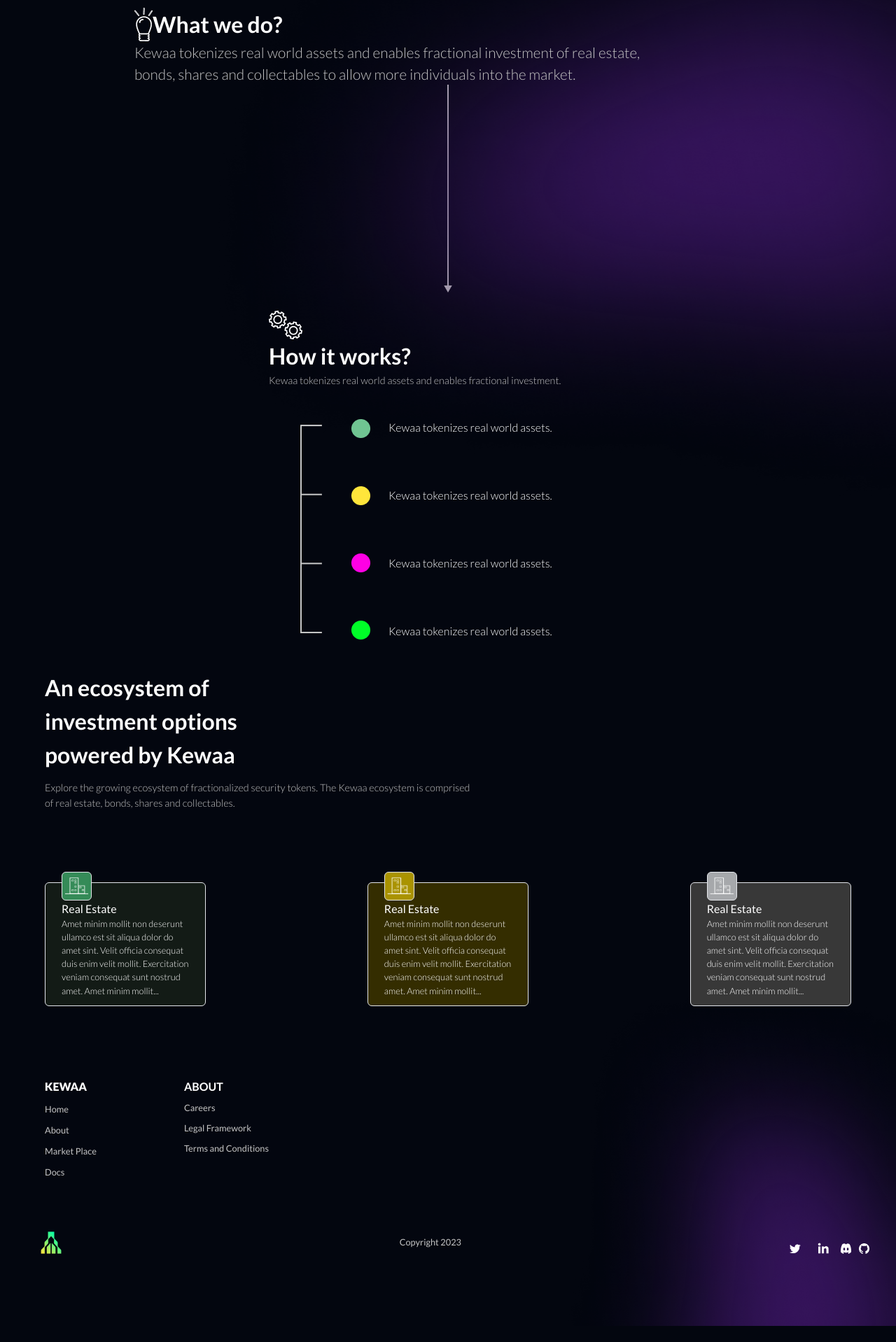
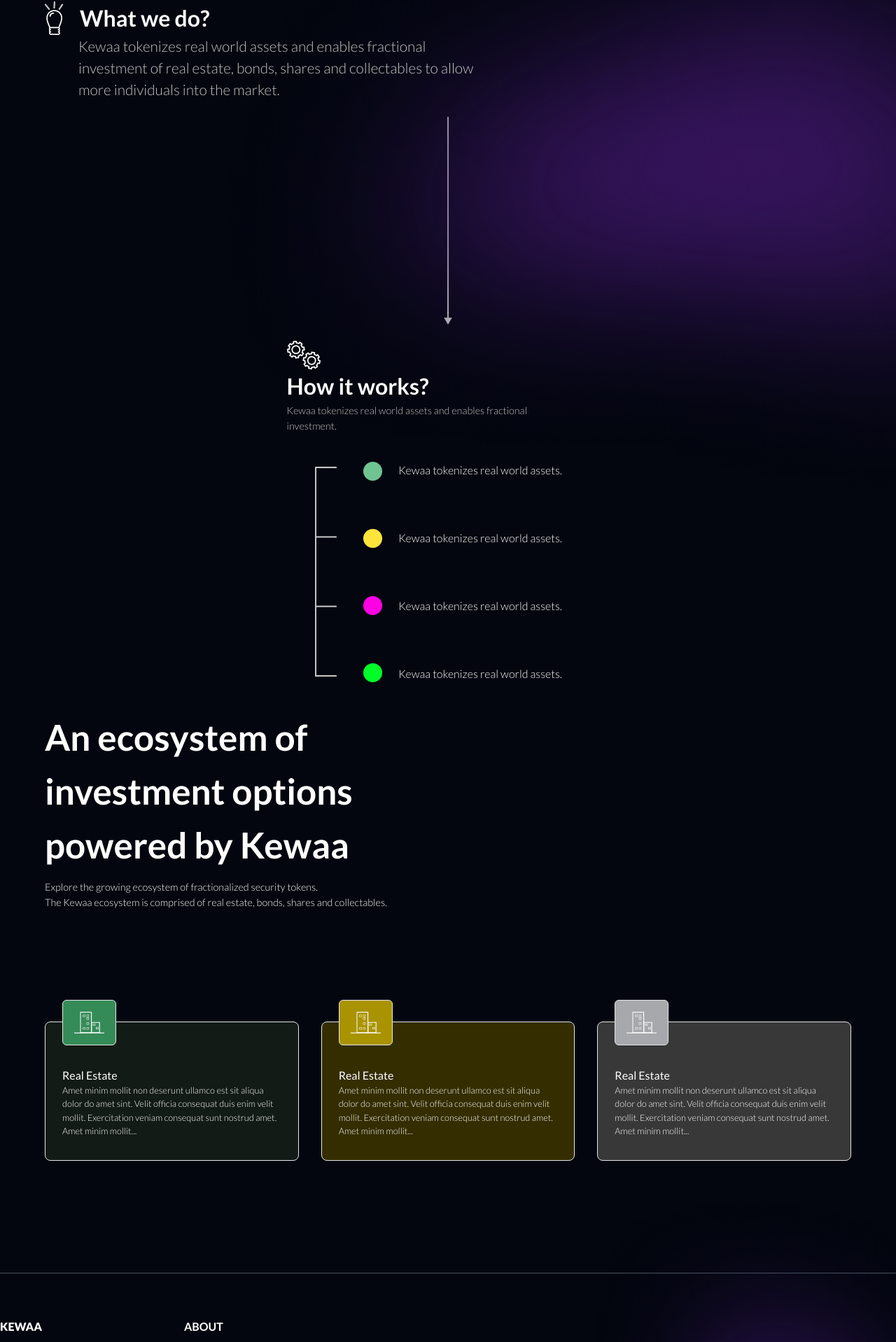
Before and after one commit to muhaj-dev/kewaa-v2, a Next.js app: page / in a window 1280 px wide. Shown: the part 879-2797 px from the top of the page at 70% size. Before the commit the page ends 2774 px from the top, so only its background shows below. Built offline with nearby package versions, Linux system fonts and the light colour scheme.

Commit message:
lamding page done

```diff
--- a/src/app/globals.css
+++ b/src/app/globals.css
@@ -1,8 +1,6 @@
 @tailwind base;
 @tailwind components;
 @tailwind utilities;
-
-
 
 :root {
   --foreground-rgb: 0, 0, 0;
@@ -10,27 +8,27 @@
   --background-end-rgb: 255, 255, 255;
 }
 
-
 @media (prefers-color-scheme: dark) {
   :root {
     --foreground-rgb: 255, 255, 255;
     --background-start-rgb: 0, 0, 0;
     --background-end-rgb: 0, 0, 0;
   }
-
 }
 
 body {
   color: rgb(var(--foreground-rgb));
   background: #03060f;
-  color:#fff;
+  color: #fff;
+}
 
-
-  }
-
-
-
-.bg{
+.bg {
   background: url(../assets/kewaabg.png);
   background-size: 100% 100%;
 }
+
+.what__container--card-list {
+  display: grid;
+
+  grid-template-columns: repeat(auto-fit, minmax(min(100%, 18.6rem), 1fr));
+}
--- a/src/app/page.tsx
+++ b/src/app/page.tsx
@@ -6,11 +6,14 @@
 export default function HomePage() {
   return (
     <>
-      <div className=" bg-cover bg-center h-screen w-full bg px-[5%]">
-        <Navbar />
-        <Hero />
+      <div className=" bg-cover bg-center h-screen w-full bg px-[5%] ">
+        <div className="max-w-[80rem] mx-auto">
+          <Navbar />
+          <Hero />
+        </div>
       </div>
       <What />
+      <div className="h-[1px] mb-16 bg-gray-600  w-full"></div>
       <Footer />
     </>
   );
--- a/src/components/Home/EcoCard.tsx
+++ b/src/components/Home/EcoCard.tsx
@@ -1,15 +1,25 @@
-import React from 'react'
-import Image from 'next/image';
-import ecoimage from '../../assets/ecoimage.png'
+import React from "react";
+import Image from "next/image";
+import ecoimage from "../../assets/ecoimage.png";
 
-const EcoCard = ({imgbg, cardbg}:any) => {
+const EcoCard = ({ imgbg, cardbg }: any) => {
   return (
-    <div className={`border rounded-md lg:w-[20%] relative z-[5] py-[8%] px-[5%] lg:px-[2%] lg:py-[1%] my-[13%] lg:my-[0%] ${cardbg}`}>
-        <Image src={ecoimage} alt="eco" className={`mt-[-15%] border rounded-md py-[4%] px-[2%] ${imgbg}`}/>
-        <h3>Real Estate</h3>
-        <p className='lg:text-[0.8rem] text-[1.3rem] font-[300]'>Amet minim mollit non deserunt ullamco est sit aliqua dolor do amet sint. Velit officia consequat duis enim velit mollit. Exercitation veniam consequat sunt nostrud amet. Amet minim mollit...</p>
+    <div
+      className={`border rounded-lg w-full  relative z-[5] px-3 sm:px-6 pt-16 pb-8 ${cardbg}`}
+    >
+      <div
+        className={` border rounded-md p-2 sm:p-4 absolute -top-8 w-fit ${imgbg}`}
+      >
+        <Image src={ecoimage} alt="eco" />
+      </div>
+      <h3>Real Estate</h3>
+      <p className="lg:text-[0.8rem] text-[1.3rem] font-[300]">
+        Amet minim mollit non deserunt ullamco est sit aliqua dolor do amet
+        sint. Velit officia consequat duis enim velit mollit. Exercitation
+        veniam consequat sunt nostrud amet. Amet minim mollit...
+      </p>
     </div>
-  )
-}
+  );
+};
 
-export default EcoCard
+export default EcoCard;
--- a/src/components/Home/Footer.tsx
+++ b/src/components/Home/Footer.tsx
@@ -1,96 +1,100 @@
-import Link from 'next/link'
-import React from 'react'
-import footerBg from '../../assets/footerbg.png'
-import footerlogo from '../../assets/footerlogo.png'
-import twitter from '../../assets/twitter.png'
-import linkedin from '../../assets/linkedin.png'
-import discord from '../../assets/discord.png'
-import github from '../../assets/github.png'
-import Image from 'next/image';
+import Link from "next/link";
+import React from "react";
+import footerBg from "../../assets/footerbg.png";
+import footerlogo from "../../assets/footerlogo.png";
+import twitter from "../../assets/twitter.png";
+import linkedin from "../../assets/linkedin.png";
+import discord from "../../assets/discord.png";
+import github from "../../assets/github.png";
+import Image from "next/image";
 
 const Footer = () => {
   return (
-    <div>
-        <div className='flex justify-between lg:w-[30%] pl-[5%] '>
-            <ul className='flex flex-col justify-start h-[25vh]'>
-                <li className='font-[900] text-[1.3rem] lg:text-[1.0rem]'>KEWAA</li>
-                <li className='lg:text-[0.8rem] text-[1.2rem] mt-[15%] text-[#C5C5C5]'>
+    <div className="relative">
+      <div className="max-w-[80rem] mx-auto px-[5%] xl:p-0">
+        <div className="flex justify-between lg:w-[30%] ">
+          <ul className="flex flex-col justify-start h-[25vh]">
+            <li className="font-[900] text-[1.3rem] lg:text-[1.0rem]">KEWAA</li>
+            <li className="lg:text-[0.8rem] text-[1.2rem] mt-[15%] text-[#C5C5C5]">
+              <Link href="/another-page ">Home</Link>
+            </li>
+            <li className="lg:text-[0.8rem] text-[1.2rem] mt-[15%] text-[#C5C5C5]">
+              <Link href="/another-page">About</Link>
+            </li>
+            <li className="lg:text-[0.8rem] text-[1.2rem] mt-[15%] text-[#C5C5C5]">
+              <Link href="/another-page">Market Place</Link>
+            </li>
+            <li className="lg:text-[0.8rem] text-[1.2rem] mt-[15%] text-[#C5C5C5]">
+              <Link href="/another-page">Docs</Link>
+            </li>
+          </ul>
+
+          <ul className="flex flex-col justify-start h-[25vh]">
+            <li className="font-[700]">ABOUT</li>
+            <li className="lg:text-[0.8rem] text-[1.2rem] mt-[15%] text-[#C5C5C5] mt-[8%]">
+              <Link href="/another-page ">Careers</Link>
+            </li>
+            <li className="lg:text-[0.8rem] text-[1.2rem] mt-[15%] text-[#C5C5C5] mt-[8%]">
+              <Link href="/another-page">Legal Framework</Link>
+            </li>
+            <li className="lg:text-[0.8rem] text-[1.2rem] mt-[15%] text-[#C5C5C5] mt-[8%]">
+              <Link href="/another-page">Terms and Conditions</Link>
+            </li>
+          </ul>
+        </div>
+
+        <div className="flex flex-col lg:flex-row items-start lg:items-center justify-between  my-[5%] lg:my-[0%]">
+          <Image src={footerlogo} alt="" className="h-[70px] w-[70px]" />
+          <p className="text-[#C5C5C5] text-[1.3rem] lg:text-[0.8rem]">
+            Copyright 2023
+          </p>
+          <ul className="flex items-center justify-between relative z-[5] lg:w-[10%] w-[60%]">
+            <li className="text-[0.8rem] mt-[15%]">
               <Link href="/another-page ">
-                        Home
+                <Image
+                  src={twitter}
+                  alt=""
+                  className="lg:h-[30px] lg:w-[30px]"
+                />
               </Link>
             </li>
-                <li className='lg:text-[0.8rem] text-[1.2rem] mt-[15%] text-[#C5C5C5]'>
-                    <Link href="/another-page">
-                        About
+            <li className="text-[0.8rem] mt-[15%]">
+              <Link href="/another-page ">
+                <Image
+                  src={linkedin}
+                  alt=""
+                  className="lg:h-[30px] lg:w-[30px]"
+                />
               </Link>
             </li>
-                <li className='lg:text-[0.8rem] text-[1.2rem] mt-[15%] text-[#C5C5C5]'>
-                    <Link href="/another-page">
-                        Market Place
+            <li className="text-[0.8rem] mt-[15%]">
+              <Link href="/another-page ">
+                <Image
+                  src={discord}
+                  alt=""
+                  className="lg:h-[15px] lg:w-[15px]"
+                />
               </Link>
             </li>
-                <li className='lg:text-[0.8rem] text-[1.2rem] mt-[15%] text-[#C5C5C5]'>
-                    <Link href="/another-page">
-                        Docs
+            <li className="text-[0.8rem] mt-[15%]">
+              <Link href="/another-page ">
+                <Image
+                  src={github}
+                  alt=""
+                  className="lg:h-[15px] lg:w-[15px]"
+                />
               </Link>
             </li>
           </ul>
+        </div>
+      </div>
+      <Image
+        src={footerBg}
+        alt=""
+        className="h-[500px] w-[500px] absolute right-[0%] -bottom-10 hidden lg:block"
+      />
+    </div>
+  );
+};
 
-            <ul className='flex flex-col justify-start h-[25vh]'>
-                <li className='font-[700]'>ABOUT</li>
-                <li className='lg:text-[0.8rem] text-[1.2rem] mt-[15%] text-[#C5C5C5] mt-[8%]'>
-                    <Link href="/another-page ">
-                        Careers
-                    </Link>
-                </li>
-                <li className='lg:text-[0.8rem] text-[1.2rem] mt-[15%] text-[#C5C5C5] mt-[8%]'>
-                    <Link href="/another-page">
-                        Legal Framework
-                    </Link>
-                </li>
-                <li className='lg:text-[0.8rem] text-[1.2rem] mt-[15%] text-[#C5C5C5] mt-[8%]'>
-                    <Link href="/another-page">
-                        Terms and Conditions
-                    </Link>
-                </li>
-            </ul>
-
-        </div>
-        <Image src={footerBg} alt="" className='h-[500px] w-[500px] absolute right-[0%] mt-[-27%] hidden lg:block'/>
-
-        <div className='flex flex-col lg:flex-row items-start lg:items-center justify-between px-[3%] my-[5%] lg:my-[0%]' >
-            <Image src={footerlogo} alt="" className='h-[70px] w-[70px]'/>
-            <p className='text-[#C5C5C5] text-[1.3rem] lg:text-[0.8rem]'>Copyright 2023</p>
-            <ul className='flex items-center justify-between relative z-[5] lg:w-[10%] w-[60%]'>
-                <li className='text-[0.8rem] mt-[15%]'>
-                    <Link href="/another-page ">
-                        <Image src={twitter} alt="" className='lg:h-[30px] lg:w-[30px]' />
-                    </Link>
-                </li>
-                <li className='text-[0.8rem] mt-[15%]'>
-                    <Link href="/another-page ">
-                        <Image src={linkedin} alt="" className='lg:h-[30px] lg:w-[30px]' />
-                    </Link>
-                </li>
-                <li className='text-[0.8rem] mt-[15%]'>
-                    <Link href="/another-page ">
-                        <Image src={discord} alt="" className='lg:h-[15px] lg:w-[15px]' />
-                    </Link>
-                </li>
-                <li className='text-[0.8rem] mt-[15%]'>
-                    <Link href="/another-page ">
-                        <Image src={github} alt="" className='lg:h-[15px] lg:w-[15px]'/>
-                    </Link>
-                </li>
-            </ul>
-
-
-        </div>
-
-
-
-    </div>
-  )
-}
-
-export default Footer
+export default Footer;
--- a/src/components/Home/Navbar.tsx
+++ b/src/components/Home/Navbar.tsx
@@ -24,7 +24,7 @@
 
 const DeskNav = () => {
   return (
-    <div className="flex justify-between items-center h-[15vh] pr-[5%]">
+    <div className="flex justify-between items-center h-[15vh] ">
       <ul className="flex items-center justify-between w-[30%] ">
         <li>
           <Link href="/">
@@ -91,7 +91,7 @@
          backdrop-blur-sm bg-white/30  z-50  fixed   top-[0%] left-[0%]"
         >
           <div className="pr-8"> {navDisplay()} </div>
-          <div className="grid items-center justify-center   w-full h-full ">
+          <div className="grid items-center justify-center   w-full mt-[170px] ">
             <div className=" flex flex-col gap-4 min-w-[110px] mx-auto text-center">
               <Link
                 href="/market"
--- a/src/components/Home/What.tsx
+++ b/src/components/Home/What.tsx
@@ -1,39 +1,70 @@
-import React from 'react'
-import Image from 'next/image';
-import what from '../../assets/what.png'
-import how from '../../assets/how.png'
-import whatbg from '../../assets/whatsvg.png'
-import lines from '../../assets/Lines.png'
-import ellipse from '../../assets/ellipse.png'
-import eco from '../../assets/ecobg.png'
-import EcoCard from './EcoCard';
+import React from "react";
+import Image from "next/image";
+import what from "../../assets/what.png";
+import how from "../../assets/how.png";
+import whatbg from "../../assets/whatsvg.png";
+import lines from "../../assets/Lines.png";
+import ellipse from "../../assets/ellipse.png";
+import eco from "../../assets/ecobg.png";
+import EcoCard from "./EcoCard";
 
 const What = () => {
   return (
-    <div className='bg-[#03060f]  lg:px-[0%] '>
-        <div className='flex px-[5%] lg:px-[0%]'>
-            <div className='lg:ml-[15%] pt-[7%]'>
-                <h3 className='text-[3rem] lg:text-[2rem] font-[600] flex lg:flex-row flex-col'><span><Image src={what} alt="" /></span>What we do?</h3>
-                <p className='lg:w-[70%] text-[1.3rem] lg:font-[300] font-[500] text-[#C5C5C5]  relative z-[5]'>Kewaa tokenizes real world assets and enables fractional investment of real estate, bonds, shares and collectables to allow more individuals into the market.</p>
+    <div className="bg-[#03060f]  px-[5%]">
+      <div className="max-w-[80rem] mx-auto">
+        <div className="flex ">
+          <div className="pt-[7%] mb-6 max-w-[40rem]">
+            <h3 className="text-[3rem] lg:text-[2rem] font-[600] flex  lg:flex-row flex-col">
+              <span className="pr-6">
+                <Image src={what} alt="" />
+              </span>
+              What we do?
+            </h3>
+            <p className="ml-12 text-[1.3rem] lg:font-[300] font-[500] text-[#C5C5C5]  relative z-[5]">
+              Kewaa tokenizes real world assets and enables fractional
+              investment of real estate, bonds, shares and collectables to allow
+              more individuals into the market.
+            </p>
           </div>
-            <Image src={whatbg} alt=""  className='h-[1000px] w-[1000px] absolute right-[0%] mt-[-15%]'/>
+          <Image
+            src={whatbg}
+            alt=""
+            className="h-[1000px] w-[1000px] absolute  right-[0%] mt-[-15%]"
+          />
         </div>
-        <div className='lg:flex justify-center hidden '>
-            <svg xmlns="http://www.w3.org/2000/svg" width="12" height="297" viewBox="0 0 12 297" fill="none">
-                <path d="M6.00001 297L11.7735 287L0.22651 287L6.00001 297ZM5 4.37114e-08L5.00001 288L7.00001 288L7 -4.37114e-08L5 4.37114e-08Z" fill="#C5C5C5"/>
+        <div className="lg:flex  justify-center hidden ">
+          <svg
+            xmlns="http://www.w3.org/2000/svg"
+            width="12"
+            height="297"
+            viewBox="0 0 12 297"
+            fill="none"
+          >
+            <path
+              d="M6.00001 297L11.7735 287L0.22651 287L6.00001 297ZM5 4.37114e-08L5.00001 288L7.00001 288L7 -4.37114e-08L5 4.37114e-08Z"
+              fill="#C5C5C5"
+            />
           </svg>
-
         </div>
 
-
-
-        <div className='lg:ml-[30%] lg:mt-[2%] relative z-[5] px-[5%] lg:px-[0%] mt-[50%] '>
-            <h3 className='text-[3rem] lg:text-[2rem] font-[600]'><span><Image src={how} alt="" /></span>How it works?</h3>
-            <p className='lg:w-[50%] w-[100%] lg:text-[0.9rem] text-[1.3rem] lg:font-[300] font-[500] text-[#C5C5C5] '>Kewaa tokenizes real world assets and enables fractional investment.</p>
-            <div className='flex ml-[5%] py-[5%]'>
-                <Image src={lines} alt="lines" className='py-[1%] hidden lg:block'/>
-                <Image src={ellipse} alt="lines" className='ml-[5%]'/>
-                <ul className='font-[300] flex flex-col justify-between ml-[3%]'>
+        <div className="lg:ml-[30%] lg:mt-[2%] relative z-[5] px-[5%] lg:px-[0%] mt-[50%] ">
+          <h3 className="text-[3rem] lg:text-[2rem] font-[600]">
+            <span>
+              <Image src={how} alt="" />
+            </span>
+            How it works?
+          </h3>
+          <p className="lg:w-[50%] w-[100%] lg:text-[0.9rem] text-[1.3rem] lg:font-[300] font-[500] text-[#C5C5C5] ">
+            Kewaa tokenizes real world assets and enables fractional investment.
+          </p>
+          <div className="flex ml-[5%] py-[5%]">
+            <Image
+              src={lines}
+              alt="lines"
+              className="py-[1%] hidden lg:block"
+            />
+            <Image src={ellipse} alt="lines" className="ml-[5%]" />
+            <ul className="font-[300] flex flex-col justify-between ml-[3%]">
               <li>Kewaa tokenizes real world assets.</li>
               <li>Kewaa tokenizes real world assets.</li>
               <li>Kewaa tokenizes real world assets.</li>
@@ -43,26 +74,29 @@
           {/* <Image src={eco} alt=""  className='h-[1000px] w-[1000px] absolute left-[0%] mt-[-25%] '/> */}
         </div>
 
-        <div className='lg:ml-[5%] relative z-[5] pl-[2.5%] lg:px-[0%] mt-[50%] lg:mt-[0%]'>
-                <h3 className='text-[2rem] font-[600] flex lg:w-[30%] w-[100%] my-[8%] lg:my-[0%] '>An ecosystem of investment options powered by Kewaa</h3>
-                <p className='lg:text-[0.9rem] text-[1.3rem] font-[300] lg:w-[50%] my-[1%] text-[#C5C5C5]'>Explore the growing ecosystem of fractionalized security tokens.
-            The Kewaa ecosystem is comprised of real estate, bonds, shares and collectables.</p>
+        <div className=" relative z-[5]  mt-[50%] lg:mt-[0%]">
+          <h3 className="text-[2rem]  md:text-[3.2rem] font-[600] flex  max-w-[30rem]  ">
+            An ecosystem of investment options powered by Kewaa
+          </h3>
+          <div className="lg:text-[0.9rem] text-[1.3rem] font-[300] max-w-[53.6rem] my-[1%] text-[#C5C5C5]0">
+            <p className="">
+              Explore the growing ecosystem of fractionalized security tokens.
+            </p>
+            <p>
+              The Kewaa ecosystem is comprised of real estate, bonds, shares and
+              collectables.
+            </p>
+          </div>
         </div>
 
-        <div className='flex flex-col lg:flex-row justify-between px-[5%] my-[8%]'>
-            <EcoCard imgbg={`bg-[#358B58]`} cardbg={`bg-[#131B16]`}  />
-            <EcoCard imgbg={`bg-[#AA9300]`} cardbg={`bg-[#342D00]`}/>
-            <EcoCard imgbg={`bg-[#A6A8AB]`} cardbg={`bg-[#383838]`}/>
+        <div className="what__container--card-list my-40 gap-16 lg:gap-8">
+          <EcoCard imgbg={`bg-[#358B58]`} cardbg={`bg-[#131B16]`} />
+          <EcoCard imgbg={`bg-[#AA9300]`} cardbg={`bg-[#342D00]`} />
+          <EcoCard imgbg={`bg-[#A6A8AB]`} cardbg={`bg-[#383838]`} />
+        </div>
+      </div>
+    </div>
+  );
+};
 
-        </div>
-
-
-
-
-
-
-    </div>
-  )
-}
-
-export default What
+export default What;
```
Lines whose indentation alone changed are shown as unchanged.
